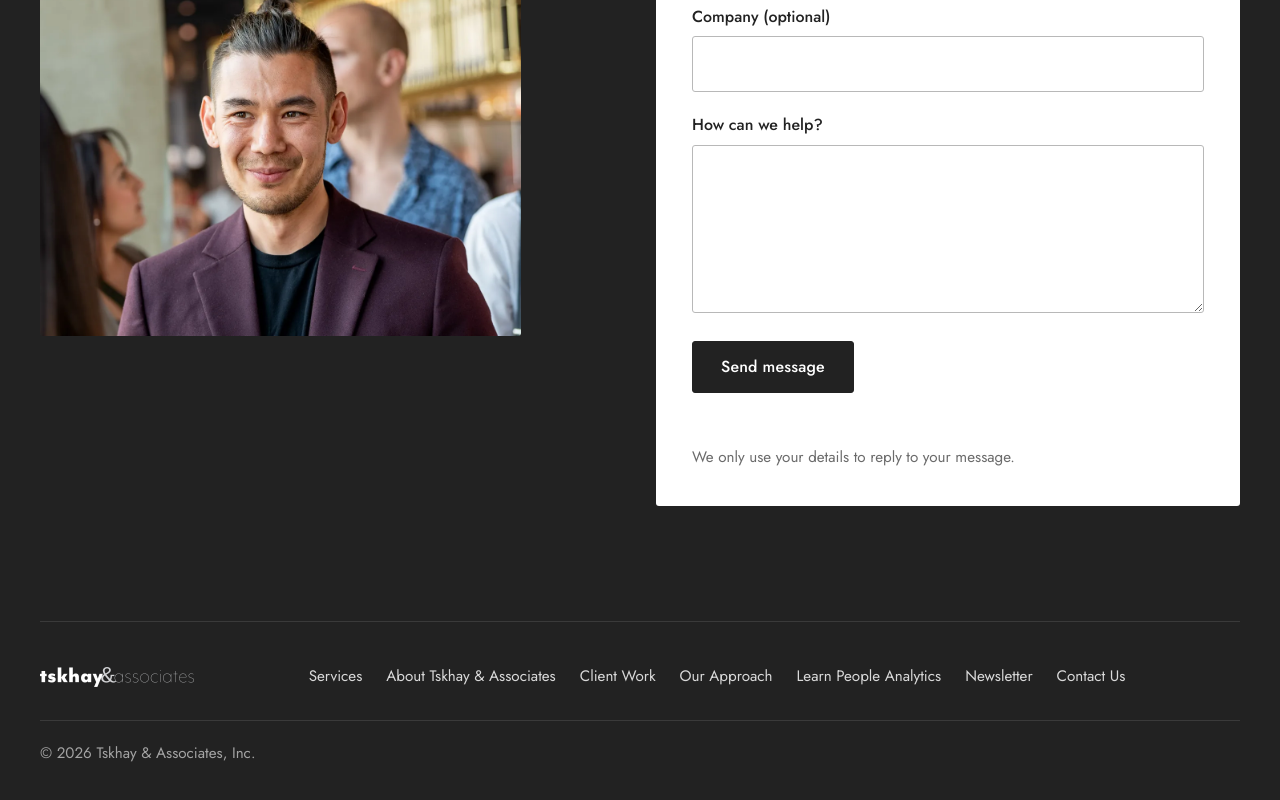
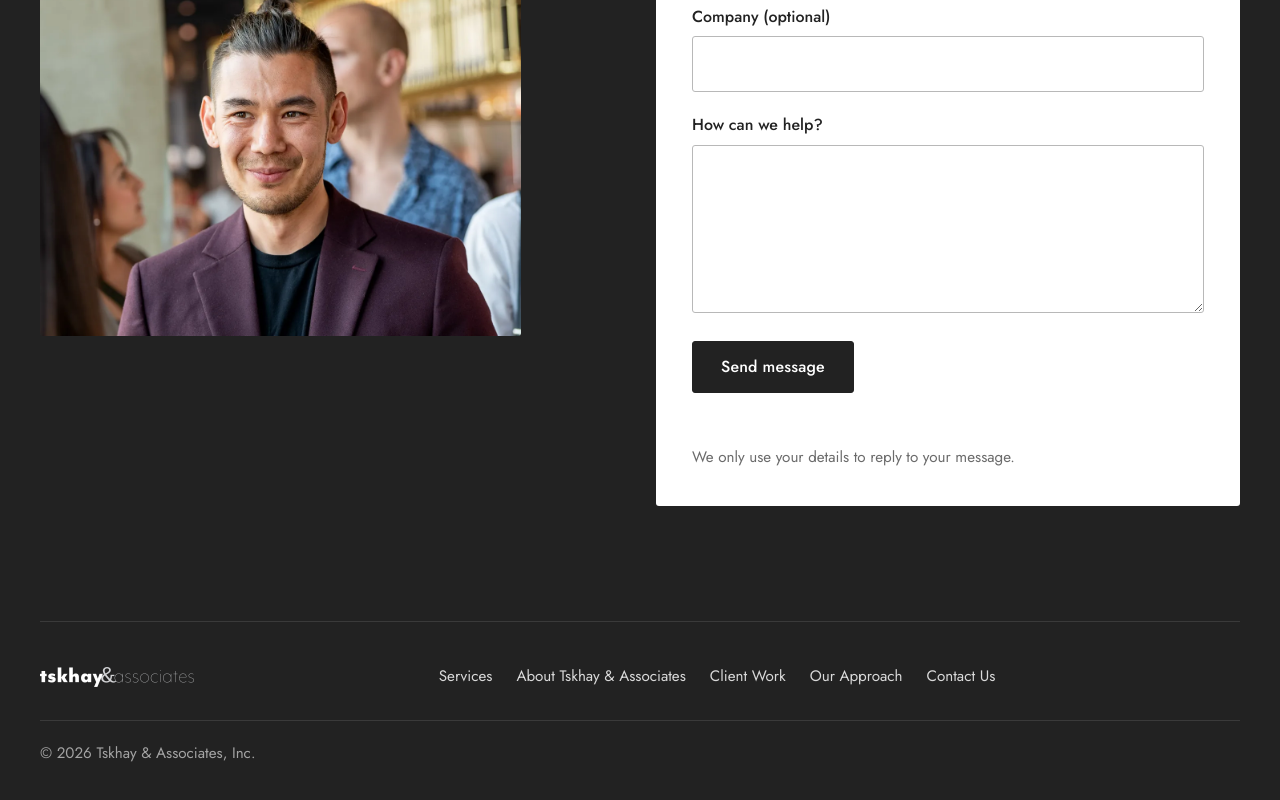
Before and after one commit to tskhay-and-associates/Tskhay-and-Associates, a React (Vite) app: page / in a window 1280 px wide. Shown: the part 6467-7267 px from the top of the page. Built offline with nearby package versions, Linux system fonts and the light colour scheme.

Commit message:
Update Footer.jsx

```diff
--- a/src/components/Footer.jsx
+++ b/src/components/Footer.jsx
@@ -1,7 +1,10 @@
 import { nav, site, contactButton } from '../content/site.js';
 
+// The footer lists the sections of this website only. The course and newsletter
+// links (which open other websites) appear in the top menu, not here.
 export default function Footer() {
   const year = new Date().getFullYear();
+  const links = nav.filter((item) => !item.external);
   return (
     <footer className="site-footer">
       <div className="container footer-inner">
@@ -15,16 +18,9 @@ export default function Footer() {
         />
         <nav aria-label="Footer">
           <ul>
-            {nav.map((item) => (
+            {links.map((item) => (
               <li key={item.href}>
-                {item.external ? (
-                  <a href={item.href} target="_blank" rel="noopener noreferrer">
-                    {item.label}
-                    <span className="visually-hidden"> (opens in a new tab)</span>
-                  </a>
-                ) : (
-                  <a href={item.href}>{item.label}</a>
-                )}
+                <a href={item.href}>{item.label}</a>
               </li>
             ))}
             <li>
```
